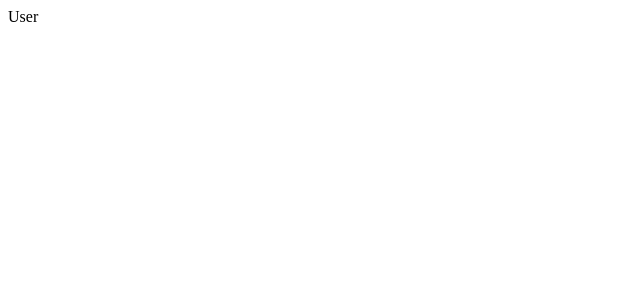
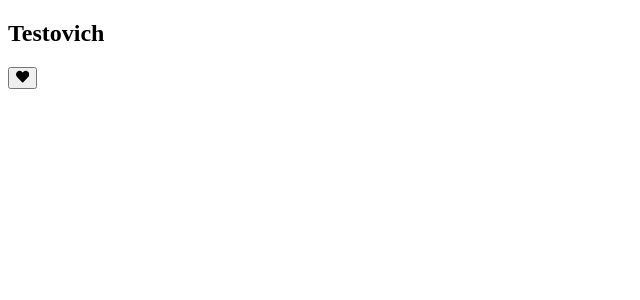
Before and after one commit to AndrKirienko/FS_JS_Home_Works, a React (Vite) app: page / in a window 1280 px wide. Shown: the top 300 px of the page, without its empty margins (0-640 px from the left). Built offline with nearby package versions, Linux system fonts and the light colour scheme.

Commit message:
Add redux core ex

```diff
--- a/package.json
+++ b/package.json
@@ -12,6 +12,7 @@
   "dependencies": {
     "react": "^18.3.1",
     "react-dom": "^18.3.1",
+    "react-icons": "^5.3.0",
     "react-redux": "^9.1.2",
     "redux": "^5.0.1"
   },
--- a/src/Component/User/index.jsx
+++ b/src/Component/User/index.jsx
@@ -1,5 +1,29 @@
-function User() {
-  return <div>User</div>
+import { connect } from 'react-redux'
+import { FaHeart } from 'react-icons/fa'
+
+function User({ nickname, isFavorite, dispatch }) {
+  const handleIsFavorite = () => {
+    const action = { type: 'isFavorite' }
+    dispatch(action)
+  }
+
+  return (
+    <>
+      <h2>{nickname}</h2>
+      <button
+        onClick={handleIsFavorite}
+        style={{ color: isFavorite ? 'red' : '' }}
+      >
+        <FaHeart />
+      </button>
+    </>
+  )
 }
 
-export default User
+function mapStateToProps(state) {
+  return state
+}
+
+const withAccessToStore = connect(mapStateToProps)
+
+export default withAccessToStore(User)
--- a/src/main.jsx
+++ b/src/main.jsx
@@ -9,7 +9,16 @@ const initialStateUser = {
   isFavorite: false,
 }
 function reducer(state = initialStateUser, action) {
-  return state
+  const { type } = action
+  const { isFavorite } = state
+
+  console.log(isFavorite)
+  switch (type) {
+    case 'isFavorite':
+      return { ...state, isFavorite: !isFavorite }
+    default:
+      return state
+  }
 }
 
 const store = legacy_createStore(reducer)
```
Also changed, not shown: 1 other file (tests, documents, lock files or other folders).
